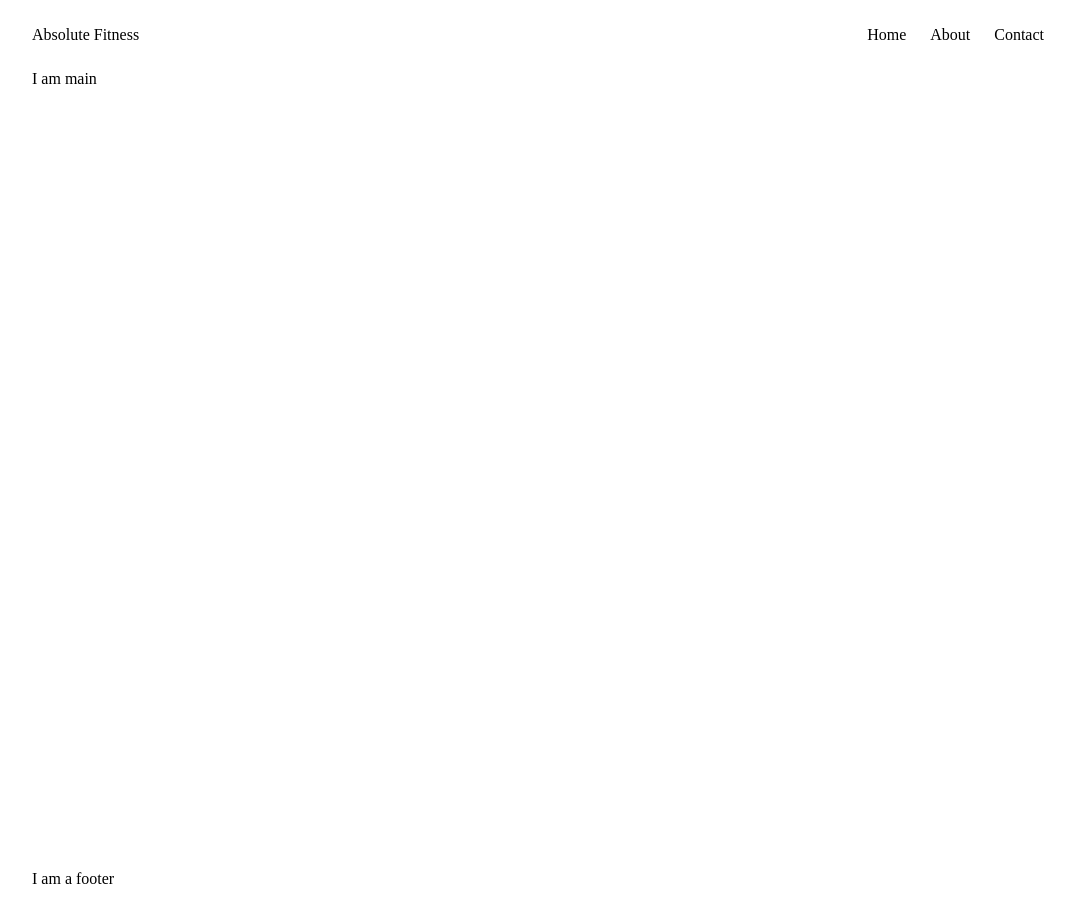
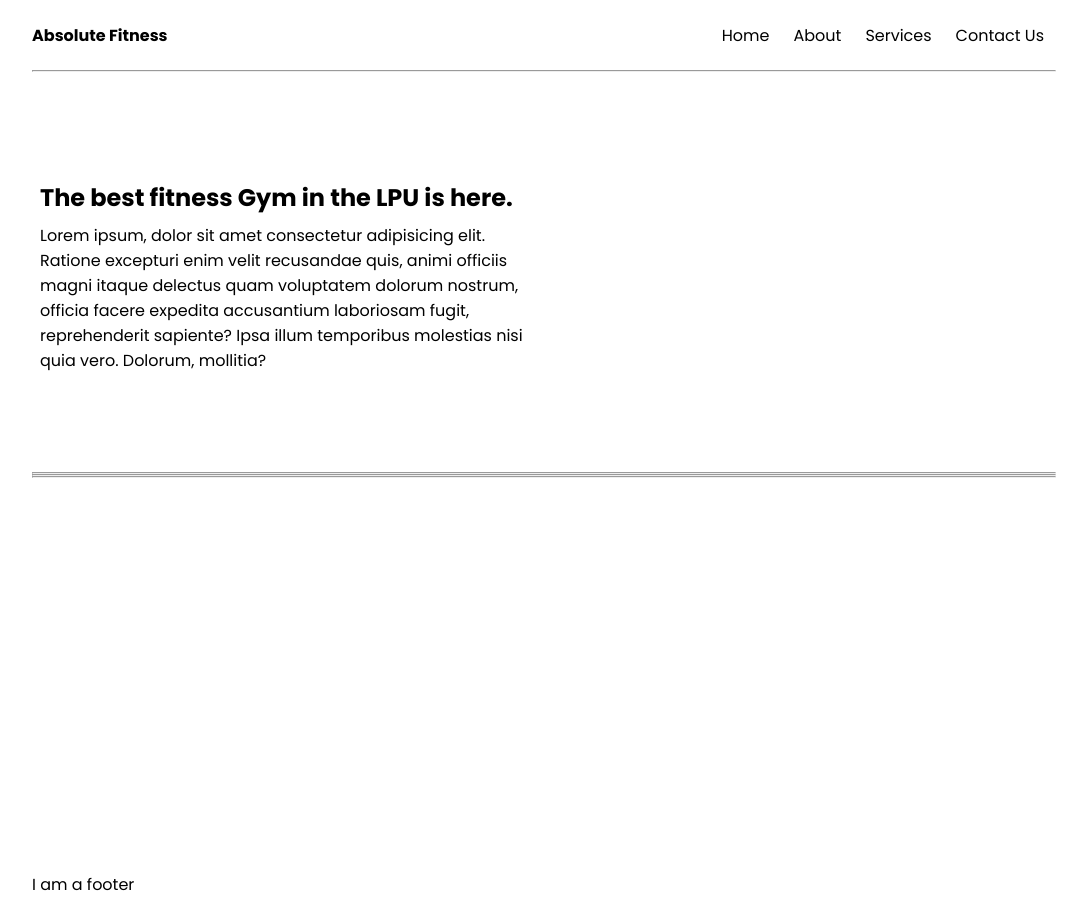
Before and after one commit to dev-satyamthakur/Gym-Landing-Page, a plain HTML site: page index.html in a window 1280 px wide. Shown: the whole page, without its empty margins (96-1183 px from the left). Drawn offline with Linux system fonts and the light colour scheme.

Commit message:
Adding sections and creating the headline

```diff
--- a/index.html
+++ b/index.html
@@ -11,15 +11,32 @@
     <div class="container mx-auto">
       <header>
         <nav class="flex justify-between">
-          <div class="flex items-center">Absolute Fitness</div>
+          <div class="flex items-center font-bold">Absolute Fitness</div>
             <ul class="navbar flex items-center">
               <li>Home</li>
               <li>About</li>
-              <li>Contact</li>
-            </ul
+              <li>Services</li>
+              <li>Contact Us</li>
+            </ul>
         </nav>
+        <hr>
       </header>
-      <main class="min-h-screen">I am main</main>
+      <main class="min-h-screen">
+        <section class="section-1">
+          <div class="flex">
+            <div class="topleft flex justify-center flex-col px-2">
+              <h1 class="my-1">The best fitness Gym in the LPU is here.</h1>
+              <p>Lorem ipsum, dolor sit amet consectetur adipisicing elit. Ratione excepturi enim velit recusandae quis, animi officiis magni itaque delectus quam voluptatem dolorum nostrum, officia facere expedita accusantium laboriosam fugit, reprehenderit sapiente? Ipsa illum temporibus molestias nisi quia vero. Dolorum, mollitia?</p>
+            </div>
+            <div class="topright"></div>
+          </div>
+        </section>
+        <hr>
+        <section></section>
+        <hr>
+        <section></section>
+        <hr>
+      </main>
       <footer>I am a footer</footer>
     </div>
   </body>
--- a/style.css
+++ b/style.css
@@ -1,3 +1,5 @@
+@import url('https://fonts.googleapis.com/css2?family=Poppins:wght@300;400;500;700&display=swap');
+
 * {
     margin: 0;
     padding: 0;
@@ -5,6 +7,7 @@
 
 .container {
     max-width: 80vw;
+    font-family: 'Poppins', sans-serif;
 }
 
 .navbar {
@@ -16,3 +19,17 @@
     list-style: none;
     margin: 0 12px;
 }
+
+.topleft {
+    width: 50%;
+    height: 50vh;
+}
+
+.topright {
+    width: 50%;
+    height: 50vh;
+}
+
+.section-1 {
+    height: 50vh;
+}
--- a/utils.css
+++ b/utils.css
@@ -15,6 +15,10 @@
     display: flex;
 }
 
+.flex-col {
+    flex-direction: column;
+}
+
 .items-center {
     align-items: center;
 }
@@ -26,3 +30,17 @@
 .justify-between {
     justify-content: space-between;
 }
+
+.font-bold {
+    font-weight: bold;
+}
+
+.my-1 {
+    margin-top: 8px;
+    margin-bottom: 8px;
+}
+
+.px-2 {
+    padding-left: 8px;
+    padding-right: 8px;
+}
```
